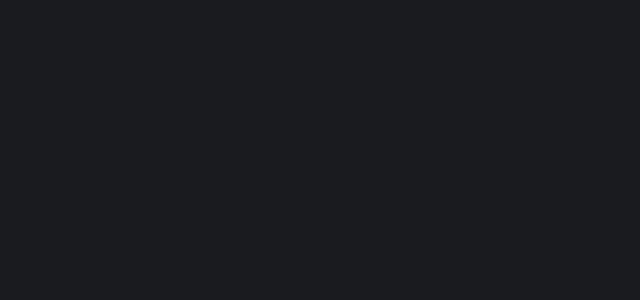
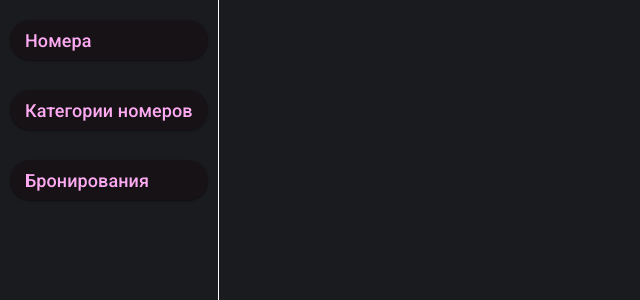
Before and after one commit to t0vers/hotels, an Angular app in the folder client/: page /admin in a window 1280 px wide. Before the commit this address led to /. Shown: the top 300 px of the page, without its empty margins (0-640 px from the left). Built offline with nearby package versions, Linux system fonts and the light colour scheme.

Commit message:
обновил зависимости, создал админский модуль

```diff
--- /dev/null
+++ b/client/src/app/admin/admin.component.html
@@ -0,0 +1,4 @@
+<div class="admin">
+    <app-sidenav></app-sidenav>
+    <router-outlet></router-outlet>
+</div>
--- /dev/null
+++ b/client/src/app/admin/admin.component.scss
@@ -0,0 +1,4 @@
+.admin {
+    height: 100%;
+    display: flex;
+}
--- /dev/null
+++ b/client/src/app/admin/admin.component.ts
@@ -0,0 +1,8 @@
+import {ChangeDetectionStrategy, Component} from "@angular/core";
+
+@Component({
+    templateUrl: './admin.component.html',
+    styleUrls: ['./admin.component.scss'],
+    changeDetection: ChangeDetectionStrategy.OnPush,
+})
+export class AdminComponent { }
--- /dev/null
+++ b/client/src/app/admin/admin.module.ts
@@ -0,0 +1,29 @@
+import {NgModule} from "@angular/core";
+import {provideAnimationsAsync} from "@angular/platform-browser/animations/async";
+import {AdminComponent} from "./admin.component";
+import {AdminRoutingModule} from "./admin-routing.module";
+import {MatButton} from "@angular/material/button";
+import {SidenavComponent} from "./components/sidenav/sidenav.component";
+import {AdminBookingPageComponent} from "./components/admin-booking-page/admin-booking-page.component";
+import {provideHttpClient} from "@angular/common/http";
+import {AsyncPipe} from "@angular/common";
+import {CatalogModule} from "../catalog/catalog.module";
+
+@NgModule({
+    declarations: [
+        AdminComponent,
+        SidenavComponent,
+        AdminBookingPageComponent,
+    ],
+    imports: [
+        AdminRoutingModule,
+        AsyncPipe,
+        MatButton,
+        CatalogModule
+    ],
+    providers: [
+        provideAnimationsAsync(),
+        provideHttpClient()
+    ],
+})
+export class AdminModule { }
--- /dev/null
+++ b/client/src/app/admin/components/admin-booking-page/admin-booking-page.component.html
@@ -0,0 +1,8 @@
+<div class="container">
+    <h2 style="margin-bottom: 30px;">
+        Бронирования
+    </h2>
+    @for (booking of bookings$ | async; track booking) {
+        <app-booking [booking]="booking"></app-booking>
+    }
+</div>
--- /dev/null
+++ b/client/src/app/admin/components/admin-booking-page/admin-booking-page.component.scss
@@ -0,0 +1,3 @@
+.container {
+    margin: 50px 0;
+}
--- /dev/null
+++ b/client/src/app/admin/components/admin-booking-page/admin-booking-page.component.ts
@@ -0,0 +1,20 @@
+import {ChangeDetectionStrategy, Component, OnInit} from "@angular/core";
+import {BookingService} from "../../../core/services/booking.service";
+import {IBooking} from "../../../core/interfaces/booking.interface";
+import {Observable} from "rxjs";
+
+@Component({
+    templateUrl: './admin-booking-page.component.html',
+    styleUrls: ['./admin-booking-page.component.scss'],
+    changeDetection: ChangeDetectionStrategy.OnPush,
+})
+export class AdminBookingPageComponent implements OnInit {
+    public bookings$!: Observable<IBooking[]>;
+
+    constructor(private _bookingService: BookingService) { }
+
+    public ngOnInit(): void {
+        this._bookingService.getUserBookings();
+        this.bookings$ = this._bookingService.userBookings;
+    }
+}
--- a/client/src/app/app-routing.module.ts
+++ b/client/src/app/app-routing.module.ts
@@ -10,6 +10,10 @@ const routes: Routes = [
     {
         path: 'catalog',
         loadChildren: () => import('./catalog/catalog.module').then(m => m.CatalogModule)
+    },
+    {
+        path: 'admin',
+        loadChildren: () => import('./admin/admin.module').then(m => m.AdminModule)
     },
     {
         path: 'bookings',
--- a/client/src/app/catalog/catalog.module.ts
+++ b/client/src/app/catalog/catalog.module.ts
@@ -46,6 +46,9 @@ import {BookingPageComponent} from "./components/booking-page/booking-page.compo
         NgIf,
         DatePipe
     ],
+    exports: [
+        BookingComponent
+    ],
     providers: [
         provideHttpClient(),
         provideNativeDateAdapter(),
```
Also changed, not shown: client/src/app/admin/admin-routing.module.ts (added, +24 -0 lines), 1 other file (tests, documents, lock files or other folders).
